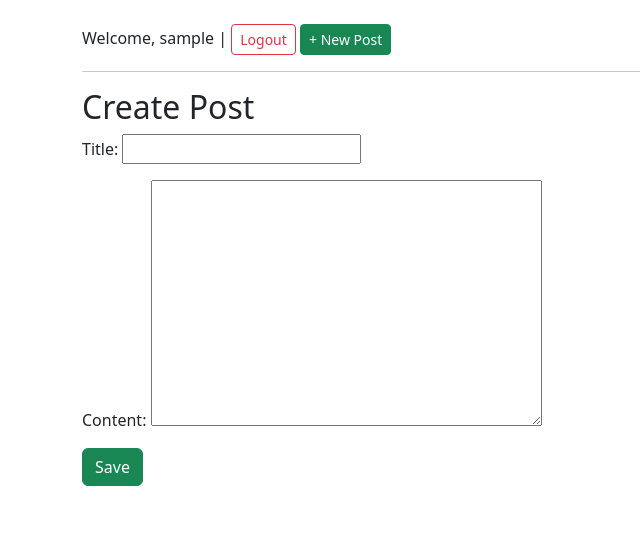
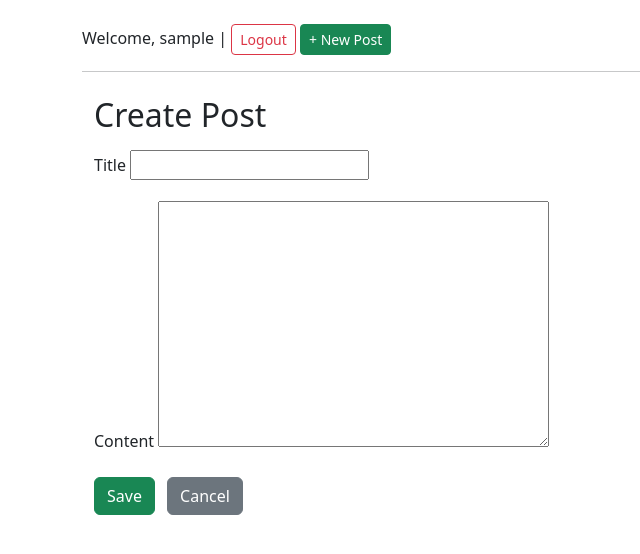
Before and after one commit to acharya100/django-blog, a Django app: page /create/ in a window 1280 px wide. Shown: the top 554 px of the page, without its empty margins (0-640 px from the left). Run offline with Django 5.2, Linux system fonts and the light colour scheme; the visitor is signed in with stand-in values (Sample User, id 1).

Commit message:
commit made

```diff
--- a/blogproject/blog/templates/post_form.html
+++ b/blogproject/blog/templates/post_form.html
@@ -1,9 +1,24 @@
 {% extends 'index.html' %}
+
 {% block content %}
-<h2>{{ title }}</h2>
-<form method="post">
-    {% csrf_token %}
-    {{ form.as_p }}
-    <button type="submit" class="btn btn-success">Save</button>
-</form>
+<div class="container mt-4">
+    <h2 class="mb-3">{{ title }}</h2>
+    <form method="post" novalidate>
+        {% csrf_token %}
+        {% for field in form %}
+            <div class="mb-3">
+                <label class="form-label" for="{{ field.id_for_label }}">{{ field.label }}</label>
+                {{ field }}
+                {% if field.errors %}
+                    <div class="text-danger small mt-1">{{ field.errors }}</div>
+                {% endif %}
+                {% if field.help_text %}
+                    <div class="form-text">{{ field.help_text }}</div>
+                {% endif %}
+            </div>
+        {% endfor %}
+        <button type="submit" class="btn btn-success">Save</button>
+        <a href="{% url 'home' %}" class="btn btn-secondary ms-2">Cancel</a>
+    </form>
+</div>
 {% endblock %}
```
